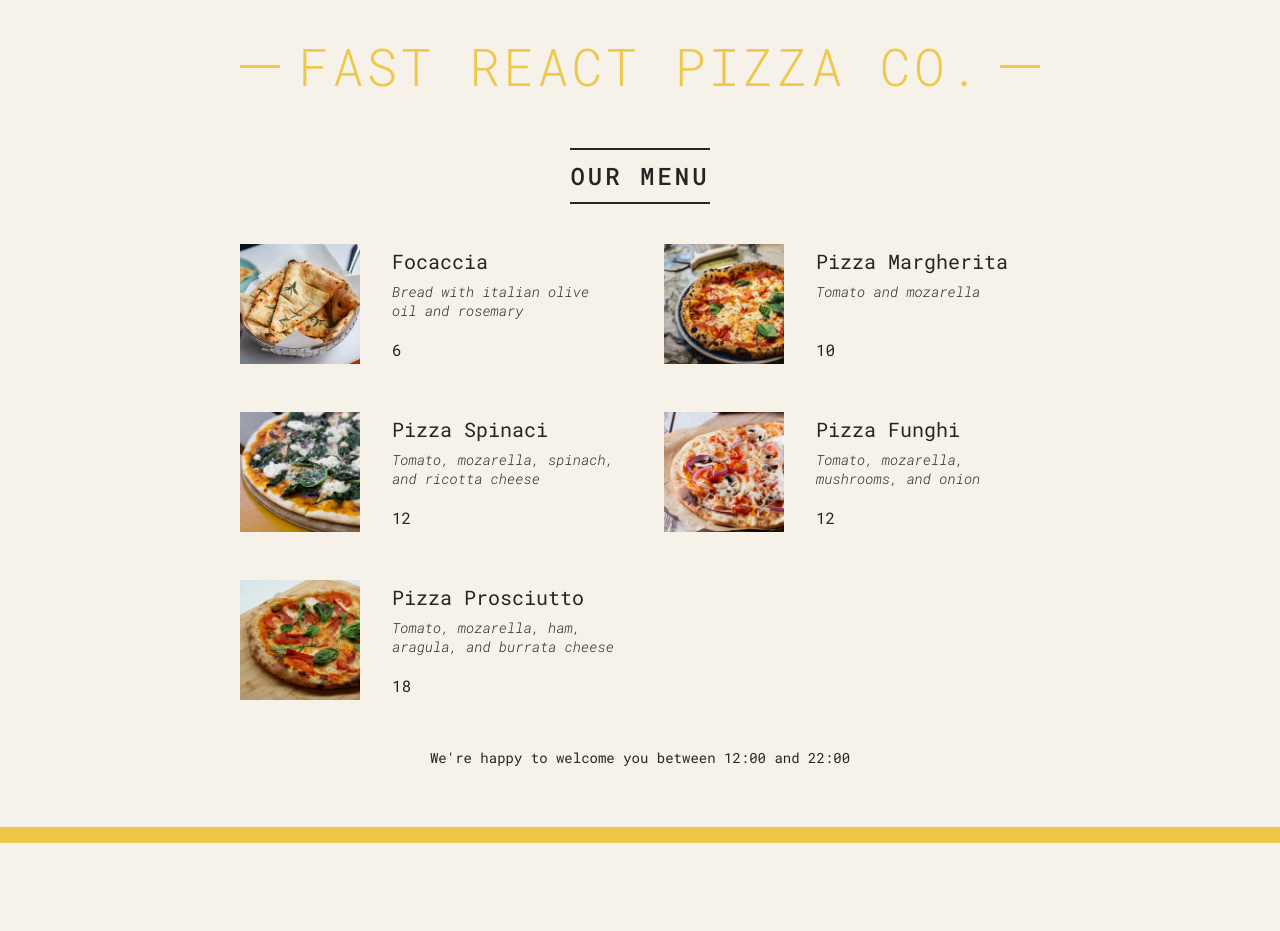
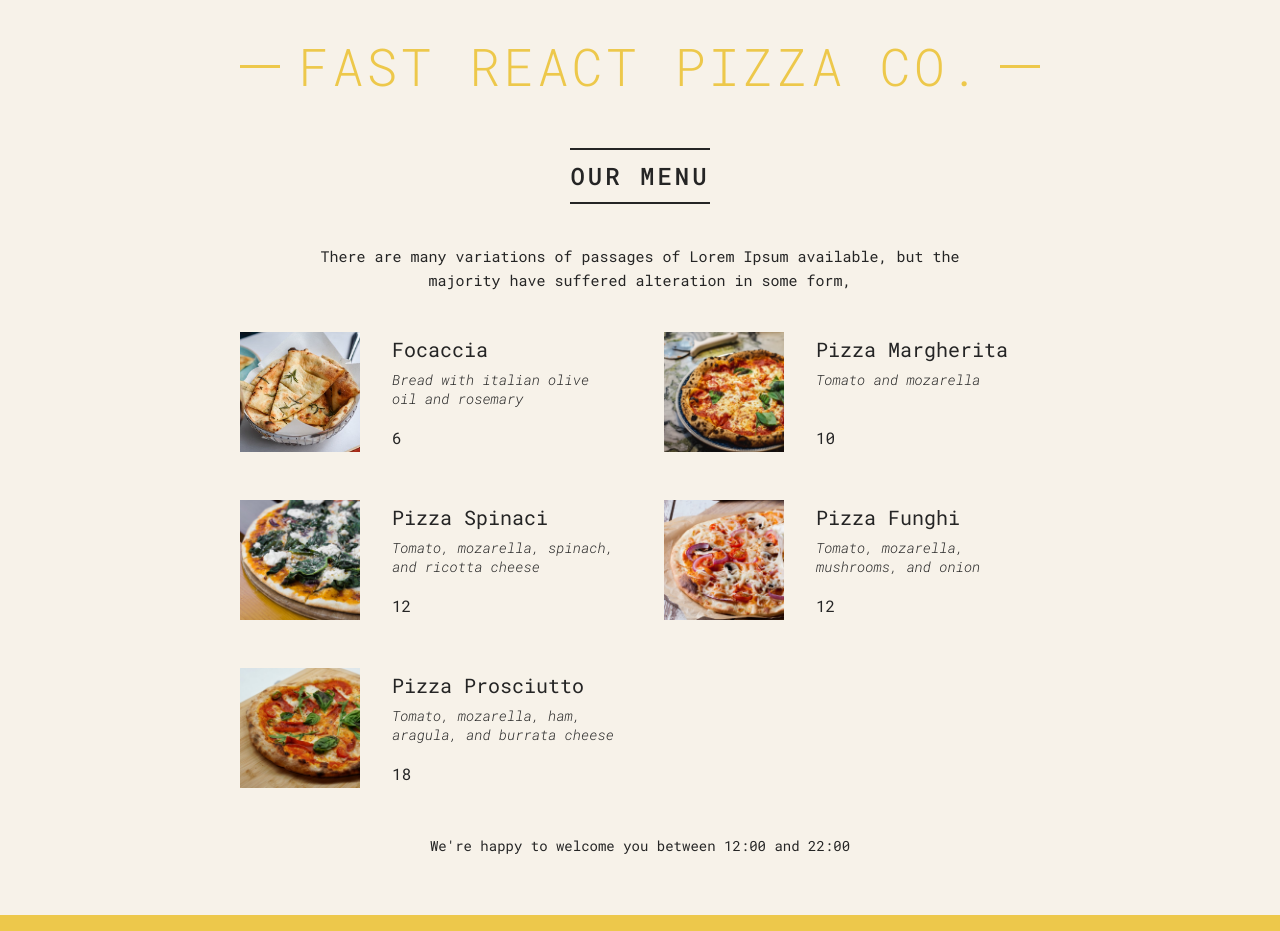
Before and after one commit to StenixDev/byte-boredom, a React (Create React App) app: page / in a window 1280 px wide. Before the commit the page ends 843 px from the top, so only its background shows below. Built offline with nearby package versions, Linux system fonts and the light colour scheme.

Commit message:
react fragments

```diff
--- a/src/index.js
+++ b/src/index.js
@@ -75,14 +75,17 @@ function Menu(){
   return <main className='menu'>
     <h2>Our Menu</h2>
 
+
+
     {
-      numPizza > 0 ? (
+      numPizza > 0 ? (<>
+        <p>There are many variations of passages of Lorem Ipsum available, but the majority have suffered alteration in some form,</p>
         <ul className='pizzas'>
       {
         pizzas.map(pizza => <Pizza key={pizza.name} pizzaObj = {pizza} />)
       }
     </ul>
-      ) : (<p>We're still working on our menu. Please comeback later</p>)
+      </>) : (<p>We're still working on our menu. Please comeback later</p>)
     }
 
 
```
